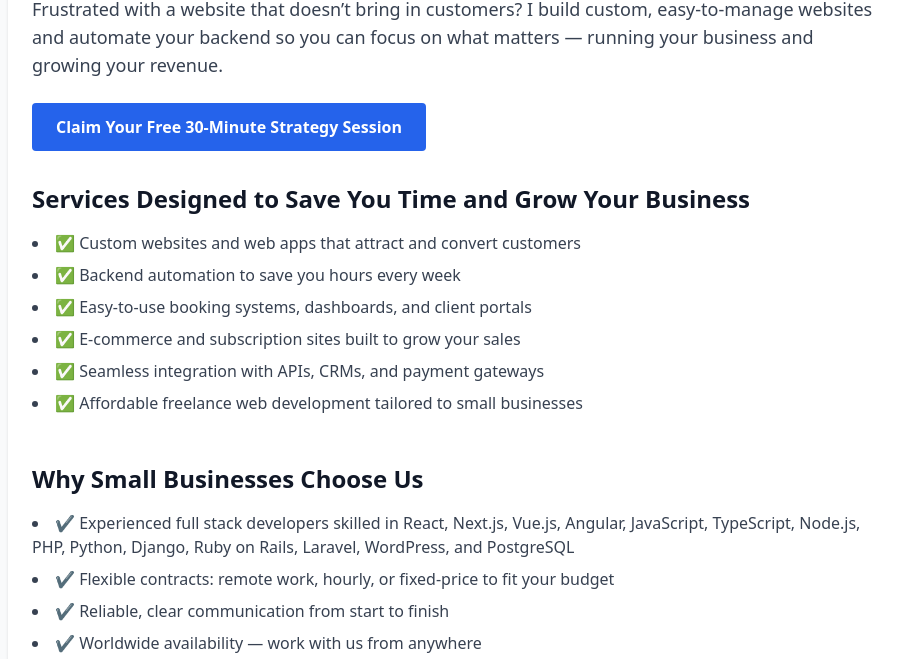
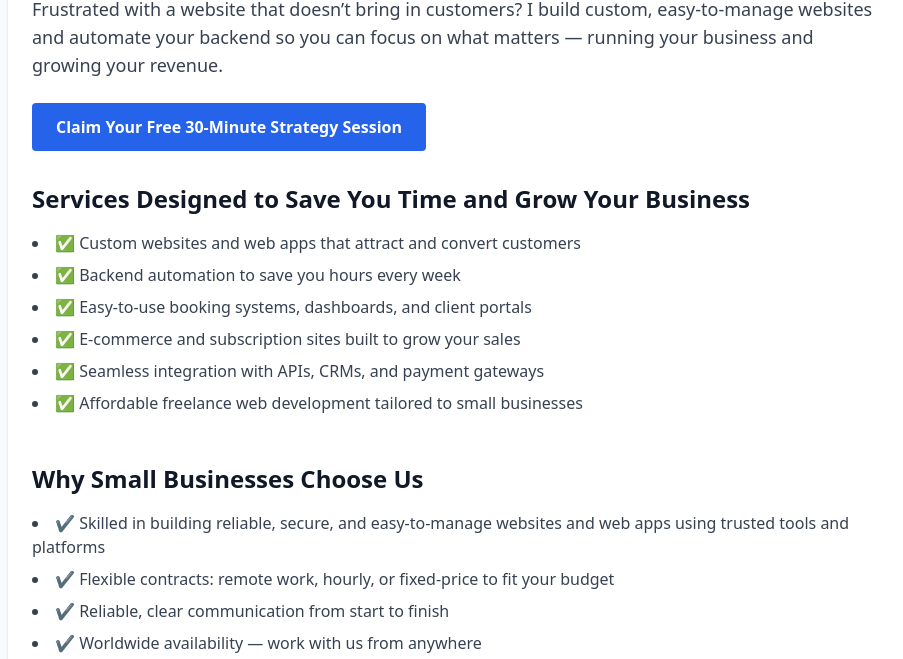
Before and after one commit to jauyeunggithub/full-stack-landing-page, a website: page index.html in a window 1280 px wide. Shown: the part 141-800 px from the top of the page, without its empty margins (184-1087 px from the left). Drawn offline with nearby package versions, Linux system fonts and the light colour scheme.

Commit message:
change text again

```diff
--- a/index.html
+++ b/index.html
@@ -63,10 +63,8 @@
       <h2 class="text-2xl font-semibold text-gray-900 mb-4">Why Small Businesses
         Choose Us</h2>
       <ul class="list-disc list-inside space-y-2 text-gray-700">
-        <li>✔️ Experienced full stack developers skilled in React, Next.js,
-          Vue.js, Angular, JavaScript, TypeScript, Node.js, PHP, Python, Django,
-          Ruby
-          on Rails, Laravel, WordPress, and PostgreSQL
+        <li>✔️ Skilled in building reliable, secure, and easy-to-manage websites
+          and web apps using trusted tools and platforms
         </li>
         <li>✔️ Flexible contracts: remote work, hourly, or fixed-price to fit
           your budget</li>
```
